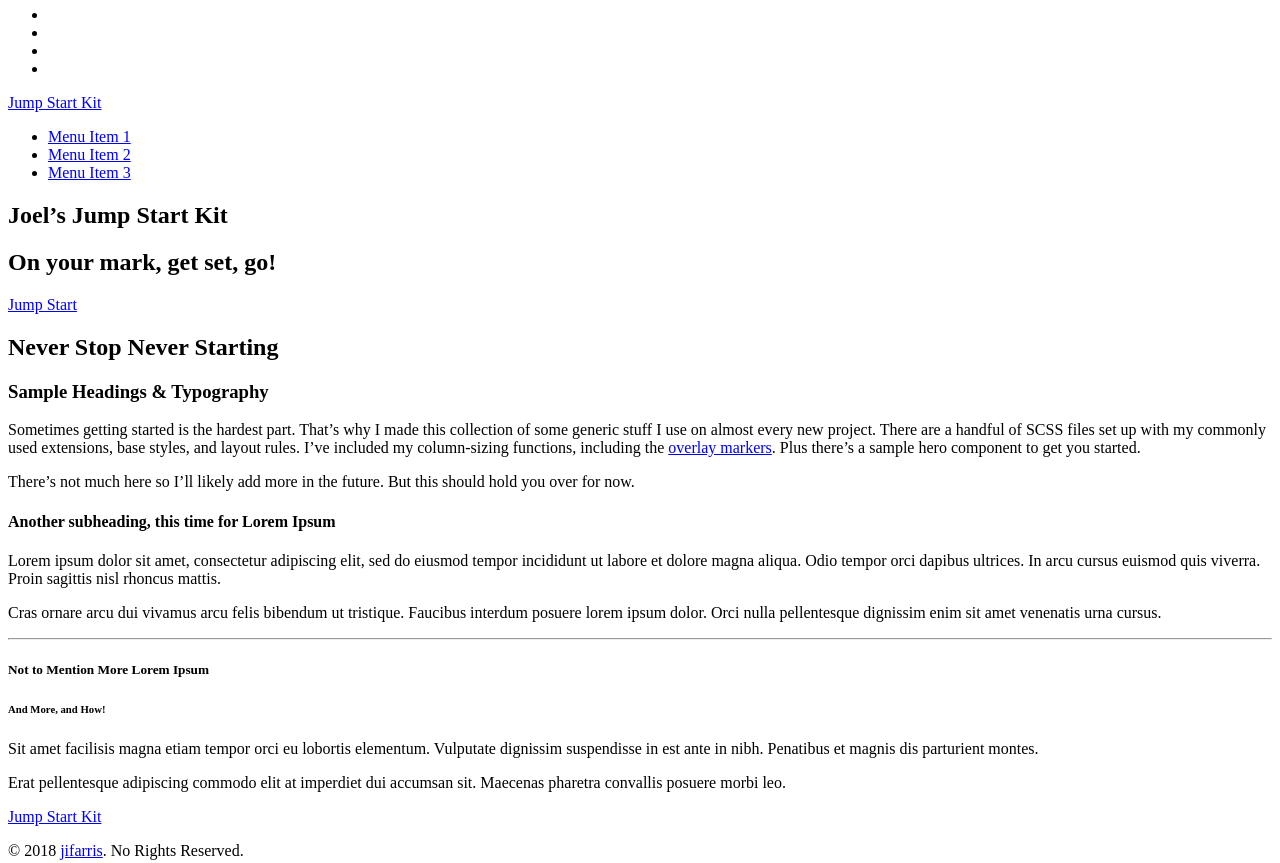
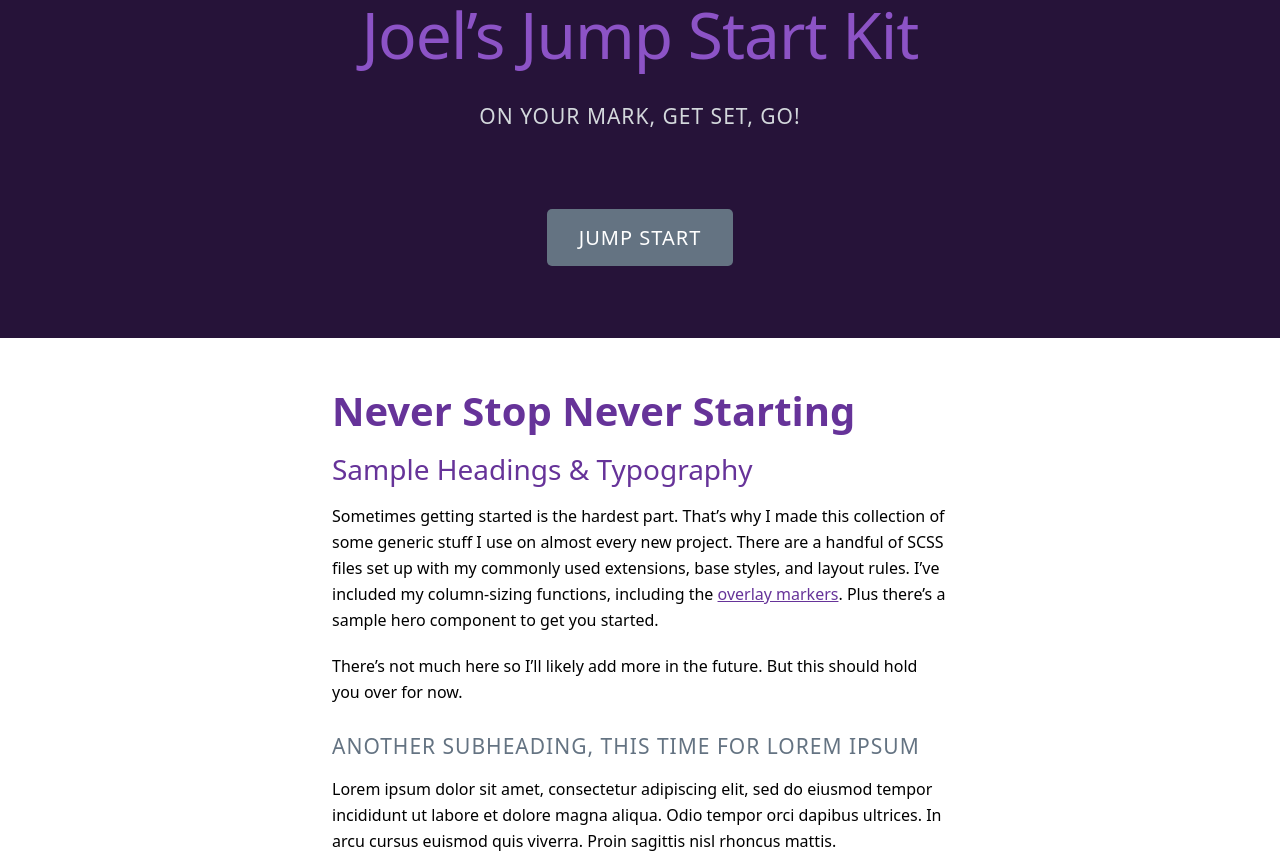
Before and after one commit to joelisfar/jump-start-kit, a plain HTML site: page index.html in a window 1280 px wide. Shown: the part 180-1043 px from the top of the page. Drawn offline with nearby package versions, Linux system fonts and the light colour scheme; files that its build step writes are made by us from their sources; the site is published under a folder, as on GitHub Pages, so addresses that start at the root find nothing.

Commit message:
Fixing links for github pages

```diff
--- a/index.html
+++ b/index.html
@@ -4,7 +4,7 @@
 	<meta http-equiv="Content-Type" content="text/html; charset=UTF-8" />
 	<meta name="viewport" content="width=device-width">
 	<title>Jump Start Kit</title>
-	<link rel="stylesheet" href="/css/main.css" type="text/css" media="screen" />
+	<link rel="stylesheet" href="css/main.css" type="text/css" media="screen" />
 </head>
 
 <body>
@@ -27,7 +27,7 @@
 	<header class="site-header">
         <div class="container container--standard">
             <div class="row">
-                <a href="/" class="logo">Jump Start Kit</a>
+                <a href="." class="logo">Jump Start Kit</a>
                 <nav class="site-nav">
                     <ul>
                         <li><a href=".">Menu Item 1</a></li>
@@ -44,7 +44,7 @@
 			<div class="container">
 				<h1>Joel’s Jump Start Kit</h1>
 				<h2 class="set-h4">On your mark, get set, go!</h2>
-				<a href="/" class="button button--large">Jump Start</a>
+				<a href="https://github.com/joelisfar/jump-start-kit/" class="button button--large">Jump Start</a>
 			</div>
 		</section>
 		<div class="main-set">
@@ -74,7 +74,7 @@
 	<footer class="site-footer">
 		<div class="container container--standard">
             <div class="row">
-                <a href="/" class="logo">Jump Start Kit</a>
+                <a href="." class="logo">Jump Start Kit</a>
 				<p>&copy; 2018 <a href="http://jifarris.com">jifarris</a>. No Rights Reserved.</p>
             </div>
         </div>
```
